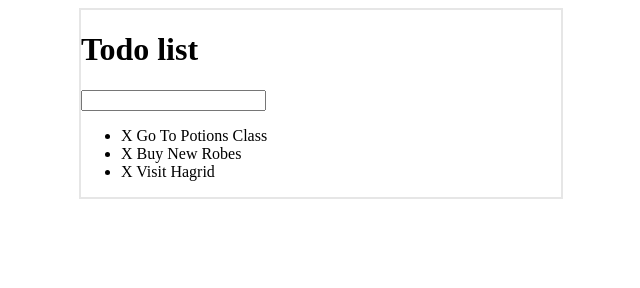
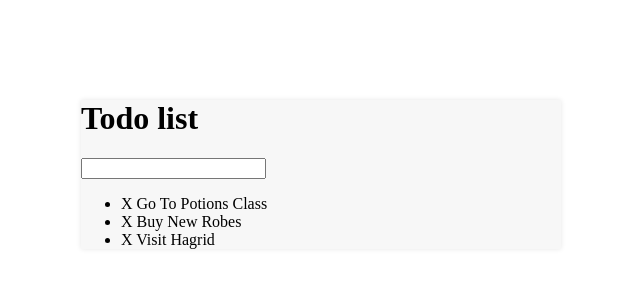
Before and after one commit to erogers6264/twist, a plain HTML site: page index.html in a window 1280 px wide. Shown: the whole page, without its empty margins (319-959 px from the left). Drawn offline with Linux system fonts and the light colour scheme.

Commit message:
Style container

```diff
--- a/assets/css/todo.css
+++ b/assets/css/todo.css
@@ -1,7 +1,8 @@
 #container {
-    border: 2px solid #E6E6E6;
+    box-shadow: 0 0 5px rgba(0,0,0,0.1);
     width: 480px;
-    margin: 0 auto;
+    background: #F7F7F7;
+    margin: 100px auto;
 }
 
 .completed {
```
